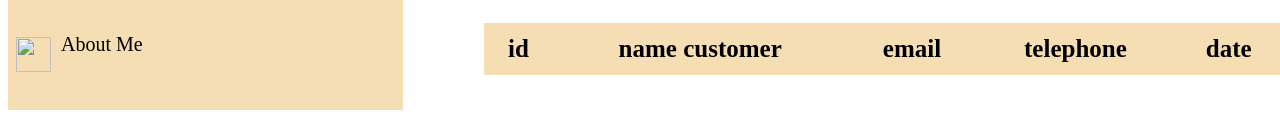
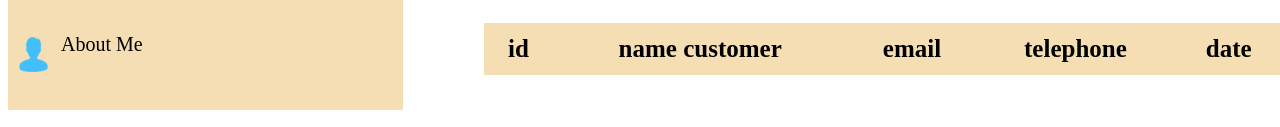
Before and after one commit to Awashmohammed/resev, a plain HTML site: page index.html in a window 1280 px wide. Shown: the part 416-543 px from the top of the page. Drawn offline with Linux system fonts and the light colour scheme.

Commit message:
Update index.html

```diff
--- a/index.html
+++ b/index.html
@@ -59,7 +59,7 @@
 		<button type="submit" name="sub">add</button>
 
 
-			<div class="about"><a href="about.html"><img src="images/icon (3).png"/>About Me</a></div>
+			<div class="about"><a href="about.html"><img src="icon (3).png"/>About Me</a></div>
 
 		</nav>
 		<!.... end admin panel...>
```
